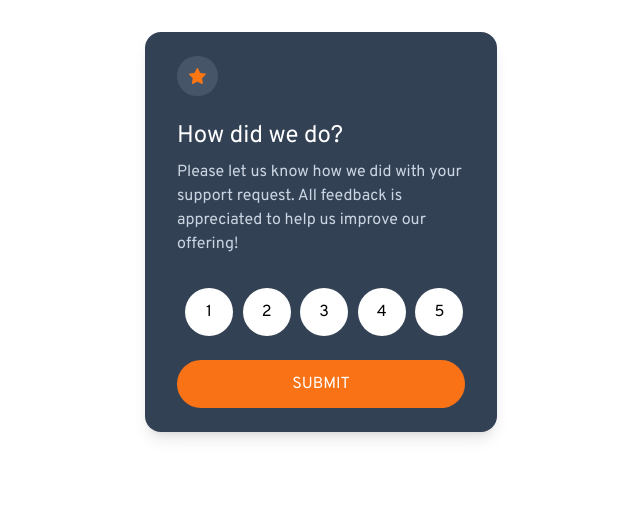
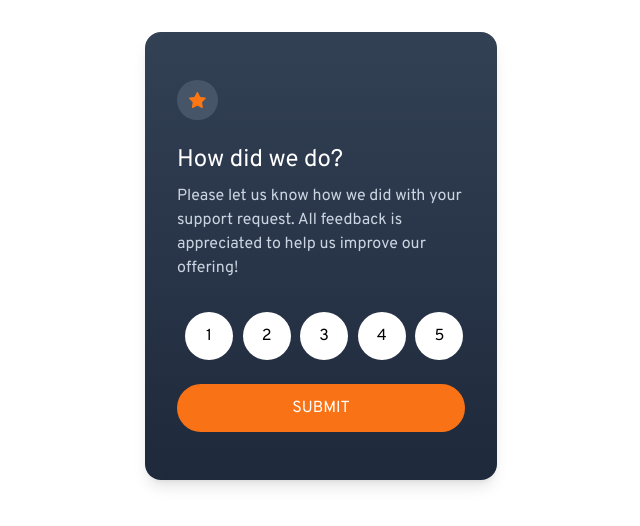
Before and after one commit to xuanhung1509/fementor-rating-component, a React (Vite) app: page / in a window 1280 px wide. Shown: the top 526 px of the page, without its empty margins (319-959 px from the left). Built offline with nearby package versions, Linux system fonts and the light colour scheme.

Commit message:
feat: add UI post-select, persist rating in local storage

```diff
--- a/src/App.tsx
+++ b/src/App.tsx
@@ -1,8 +1,12 @@
+import { useState } from 'react'
 import iconStar from './assets/icon-star.svg'
+import illustrationThankYou from './assets/illustration-thank-you.svg'
+import { useLocalStorage } from './hooks/useLocalStorage'
 
-const RatingCard = () => {
+const PreSelectContent = ({ submit }: { submit: (rating: number) => void }) => {
+  const [rating, setRating] = useState(0)
+
   return (
-    <div className="rounded-2xl bg-slate-700 px-8 py-6 text-white shadow-lg">
     <div className="flex flex-col items-start gap-6">
       <div className="rounded-full bg-slate-600 p-3">
         <img src={iconStar} alt="star" />
@@ -10,8 +14,8 @@ const RatingCard = () => {
       <div>
         <h2 className="text-2xl">How did we do?</h2>
         <p className="font-sm mt-2 text-slate-300">
-            Please let us know how we did with your support request. All
-            feedback is appreciated to help us improve our offering!
+          Please let us know how we did with your support request. All feedback
+          is appreciated to help us improve our offering!
         </p>
       </div>
       <ul className="mx-auto mt-2 grid w-full grid-cols-5 gap-4 px-2">
@@ -25,6 +29,9 @@ const RatingCard = () => {
               name="rating"
               id={String(n + 1)}
               className="peer pointer-events-none absolute inset-0 opacity-0"
+              checked={n + 1 === rating}
+              value={n + 1}
+              onChange={(e) => setRating(Number(e.target.value))}
             />
             <label
               htmlFor={String(n + 1)}
@@ -35,10 +42,47 @@ const RatingCard = () => {
           </div>
         ))}
       </ul>
-        <button className="w-full rounded-full bg-orange-500 px-6 py-3 uppercase text-white transition-colors hover:bg-white hover:text-orange-500">
+      <button
+        className="w-full rounded-full bg-orange-500 px-6 py-3 uppercase text-white transition-colors hover:bg-white hover:text-orange-500"
+        onClick={() => {
+          if (rating > 0) {
+            submit(rating)
+          }
+        }}
+      >
         Submit
       </button>
     </div>
+  )
+}
+
+const PostSelectContent = ({ rating }: { rating: number }) => (
+  <div className="flex flex-col items-center gap-6">
+    <img src={illustrationThankYou} alt="thank you illustration" />
+    <p className="rounded-full bg-slate-600 px-4 py-2 text-sm text-orange-500">
+      You selected {rating} of 5
+    </p>
+    <div className="text-center">
+      <h2 className="text-2xl">Thank you!</h2>
+      <p className="font-sm mt-2 text-slate-400">
+        We appreciate you taking the time to give a rating. If you ever need
+        more support, don’t hesitate to get in touch!
+      </p>
+    </div>
+  </div>
+)
+
+const RatingCard = () => {
+  const [rating, setRating] = useLocalStorage('rating', 0)
+  const hasUserRated = rating > 0
+
+  return (
+    <div className="rounded-2xl bg-gradient-to-b from-slate-700 to-slate-800 px-8 py-12 text-white shadow-lg">
+      {hasUserRated ? (
+        <PostSelectContent rating={rating} />
+      ) : (
+        <PreSelectContent submit={setRating} />
+      )}
     </div>
   )
 }
--- /dev/null
+++ b/src/hooks/useLocalStorage.ts
@@ -0,0 +1,43 @@
+import { useState } from 'react'
+
+export const useLocalStorage = (key: string, initialValue: any) => {
+  // State to store our value
+  // Pass initial state function to useState so logic is only executed once
+  const [storedValue, setStoredValue] = useState(() => {
+    if (typeof window === 'undefined') {
+      return initialValue
+    }
+
+    try {
+      // Get from local storage by key
+      const item = window.localStorage.getItem(key)
+      // Parse stored json or if none return initialValue
+      return item ? JSON.parse(item) : initialValue
+    } catch (error) {
+      // If error also return initialValue
+      console.log(error)
+      return initialValue
+    }
+  })
+
+  // Return a wrapped version of useState's setter function that ...
+  // ... persists the new value to localStorage.
+  const setValue = (value: any) => {
+    try {
+      // Allow value to be a function so we have same API as useState
+      const valueToStore =
+        value instanceof Function ? value(storedValue) : value
+      // Save state
+      setStoredValue(valueToStore)
+      // Save to local storage
+      if (typeof window !== 'undefined') {
+        window.localStorage.setItem(key, JSON.stringify(valueToStore))
+      }
+    } catch (error) {
+      // A more advanced implementation would handle the error case
+      console.log(error)
+    }
+  }
+
+  return [storedValue, setValue] as const
+}
```
Lines whose indentation alone changed are shown as unchanged.
